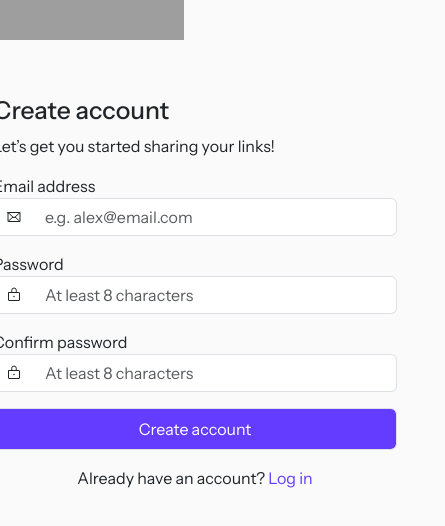
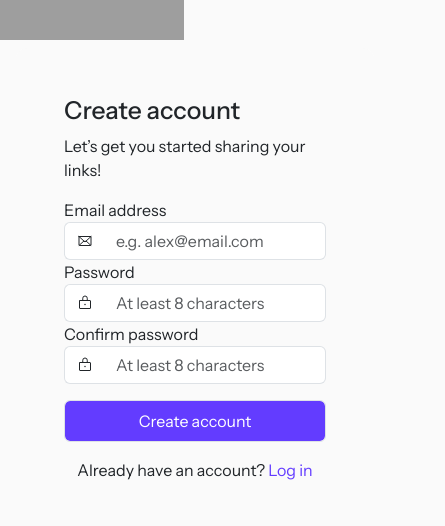
Before and after one commit to Maiqel1/link-sharing-app, a Next.js app: page /create-account in a window 390 px wide. Shown: the top 526 px of the page, 445 px wide, since content can reach past the window. Built offline with nearby package versions, Linux system fonts and the light colour scheme; no server answers; grey boxes are pictures that could not be loaded.

Commit message:
minor css fixes

```diff
--- a/app/(auth)/create-account/create-account.module.css
+++ b/app/(auth)/create-account/create-account.module.css
@@ -18,7 +18,7 @@
 @media (max-width: 576px) {
   .createAccountBox {
     border-radius: 12px;
-    width: 500px;
+    width: auto;
     background-color: #fafafa;
   }
 
--- a/app/(auth)/create-account/page.tsx
+++ b/app/(auth)/create-account/page.tsx
@@ -52,7 +52,7 @@ const CreateAccount = () => {
           <h2>Create account</h2>
           <p>Let’s get you started sharing your links!</p>
           <form onSubmit={handleSubmit(onSubmit)} className="d-flex flex-column justify-content-center">
-          <div className=" d-flex flex-column ">
+          <div className=" d-flex flex-column my-0 my-md-2 ">
               <div className=""><label htmlFor="">Email address</label></div>
              <div className="d-flex input-group">
               <span className={`input-group-text ${styles.icon}`}><Envelope height={16} width={16} /></span>
@@ -62,7 +62,7 @@ const CreateAccount = () => {
 
             {errors.email && <p className="text-danger">{errors.email.message}</p>}
 
-            <div className=" d-flex flex-column mt-3">
+            <div className=" d-flex flex-column my-0 my-md-2">
               <div className=""><label htmlFor="">Password</label></div>
              <div className="d-flex input-group">
               <span className={`input-group-text ${styles.icon}`}><Lock height={16} width={16} /></span>
@@ -71,7 +71,7 @@ const CreateAccount = () => {
             </div>
             {errors.password && <p className="text-danger">{errors.password.message}</p>}
 
-            <div className=" d-flex flex-column mt-3">
+            <div className=" d-flex flex-column my-0 my-md-2">
               <div className=""><label htmlFor="">Confirm password</label></div>
              <div className="d-flex input-group">
               <span className={`input-group-text ${styles.icon}`}><Lock height={16} width={16} /></span>
```
